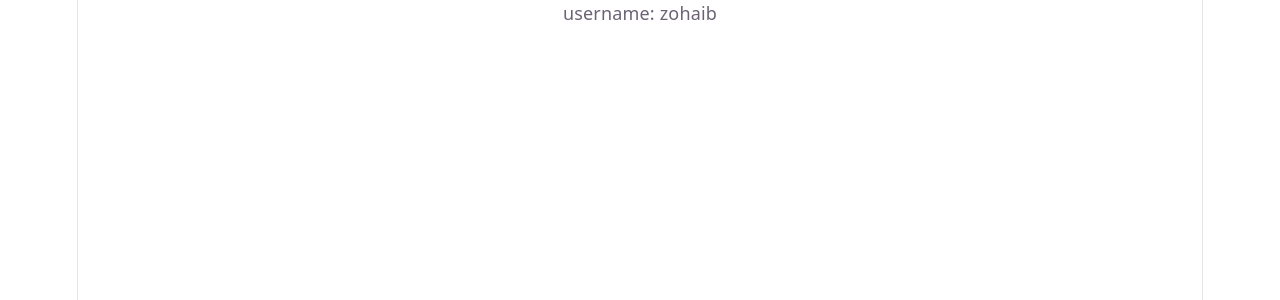
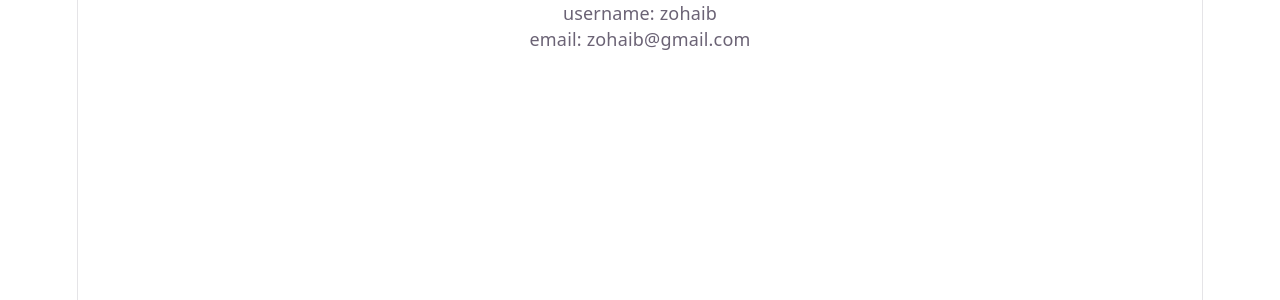
Before and after one commit to Muhammad-Zohaib-42/react-monster-master-class, a React (Vite) app in the folder typescript/: page / in a window 1280 px wide. Shown: the top 300 px of the page. Built offline with nearby package versions, Linux system fonts and the light colour scheme.

Commit message:
learn two ways how we handle props in react like FC and other way

```diff
--- a/typescript/src/components/User.tsx
+++ b/typescript/src/components/User.tsx
@@ -1,7 +1,15 @@
-const User = ({username, email}) => {
+import type { FC } from "react"
+
+interface UserShape {
+  username: string,
+  email: string
+}
+
+const User: FC<UserShape> = ({username, email}) => {
   return (
     <div>
         <p>username: {username}</p>
+        <p>email: {email}</p>
     </div>
   )
 }
```
